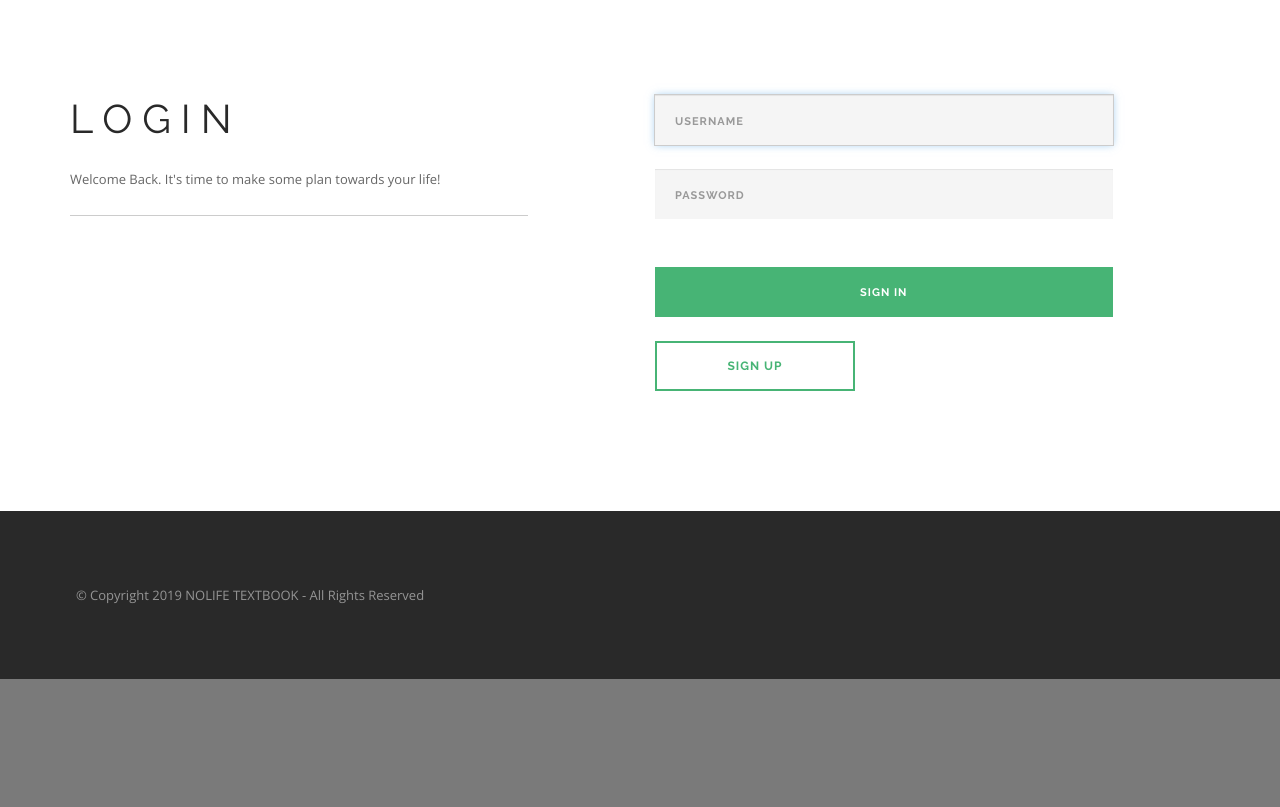
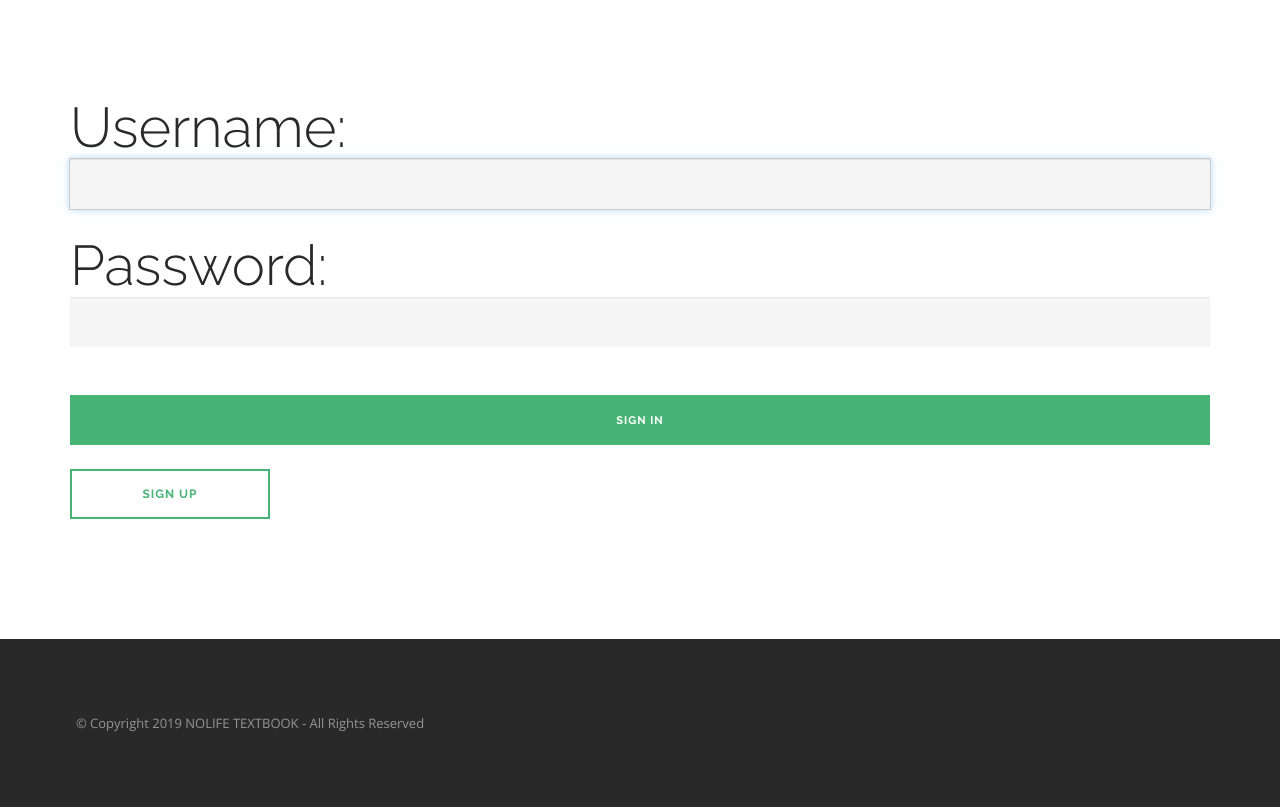
Before and after one commit to msbchoi/CollegeTextbookDb, a PHP site: page /login.php in a window 1280 px wide. Shown: the part 801-1608 px from the top of the page. Before the commit the page ends 1480 px from the top, so only its background shows below. Run offline with PHP 8.4, Linux system fonts and the light colour scheme.

Commit message:
Fixed some things

```diff
--- a/add_requirement.php
+++ b/add_requirement.php
@@ -46,7 +46,13 @@
 
     session_start();
     require('dbutil.php');
+
     $db = DbUtil::loginConnection($_SESSION['level'], $_SESSION['levelpwd']);
+	if($_SESSION['message'] != '')
+	{
+		echo "<h1>".$_SESSION['message']."</h2>";
+		$_SESSION['message'] = '';
+	}
     $stmt = $db->stmt_init();
     ?>
 
--- a/add_textbook.php
+++ b/add_textbook.php
@@ -102,7 +102,7 @@
             <input type = "text"  name = "textbook_data"    /></br>
             <input type="submit" value="Add" name="action" />
 
-		                           <!-- <button type="submit">Add</button>-->
+		                           <button type="submit">Add</button>
 		                        </form>
 
 
--- a/add_to_existing_requirement.php
+++ b/add_to_existing_requirement.php
@@ -49,6 +49,11 @@
 
     session_start();
     require('dbutil.php');
+	if($_SESSION['message'] != '')
+	{
+		echo "<h1>".$_SESSION['message']."</h2>";
+		$_SESSION['message'] = '';
+	}
     $db = DbUtil::loginConnection($_SESSION['level'], $_SESSION['levelpwd']);
     $stmt = $db->stmt_init();
     ?>
--- a/department_inserter.php
+++ b/department_inserter.php
@@ -34,7 +34,8 @@ if (!mysqli_query( $db, $sql)){
 }else{
     echo "Successfully added into the department table";
 }
-
+$_SESSION['message'] = 'Successfully added Department!';
+   header('Location: add_department.php');
 ?>
 </body>
 </html>
--- a/login.php
+++ b/login.php
@@ -1,11 +1,25 @@
+<!DOCTYPE html>
+<html>
+<head>
+        <meta charset="utf-8">
+        <title>Log In</title>
+        <meta name="viewport" content="width=device-width, initial-scale=1.0">
+        <link href="css/font-awesome.min.css" rel="stylesheet" type="text/css" media="all">
+        <link href="css/themify-icons.css" rel="stylesheet" type="text/css" media="all" />
+        <link href="css/bootstrap.css" rel="stylesheet" type="text/css" media="all" />
+        <link href="css/flexslider.css" rel="stylesheet" type="text/css" media="all" />
+        <link href="css/theme.css" rel="stylesheet" type="text/css" media="all" />
+        <link href="css/custom.css" rel="stylesheet" type="text/css" media="all" />
+        <link href='http://fonts.googleapis.com/css?family=Lato:300,400%7CRaleway:100,400,300,500,600,700%7COpen+Sans:400,500,600' rel='stylesheet' type='text/css'>
+	</head>
+
+<body>
 <?php session_start(); ?>
 <?php
-
 	$_SESSION['user'] = "";
 	$_SESSION['pwd'] = "";
 	$_SESSION['level'] ="";
 	$_SESSION['levelpwd'] = "";
-
 	$gen_error = "";
 	if($_SERVER['REQUEST_METHOD'] == "POST")
 	{
@@ -32,19 +46,15 @@
 
 			#$statement->bindValue(':curr_user', $_POST['username']);
 			#$statement->bindValue(':pwd', $_POST['pwd']);
-			$query_user = $_POST['username'];
-			$query_pw = $_POST['pwd'];
-			$statement->bind_param('ss', $query_user, $query_pw);
-			#echo "<p>".$_POST['username'].' + '.$_POST['pwd']."</p>";
+			$statement->bind_param('ss', $_POST['username'], $_POST['pwd']);
+
 			$statement->execute();
 			$statement->bind_result($user, $userpw, $usertype);
-			if(!empty($statement->fetch()))
+			#$results = $statement->fetchAll();
+
+
+			while($statement->fetch())
 			{
-				#echo "<p> not empty</p>";
-				#echo "<h1>".$user."+".$userpw."+".$usertype."</h1>";
-				#$stmt->bind_result($f_user, $f_pw, $f_level);
-
-					echo "<h1>".$user."+".$userpw."+".$usertype."</h1>";
 				$_SESSION['user'] = $user;
 				$_SESSION['pwd'] = $userpw;
 				$_SESSION['levelpwd'] = 'ahG1zee5';
@@ -61,17 +71,9 @@
 				{
 					$_SESSION['level'] = 'mev8vy_a';
 				}
-
+			}
 
 			$statement->close();
-				header('Location: main_page.php');
-			}
-			else
-			{
-				$gen_error = "Sorry, we could not find a user matching this username and password";
-				$statement->close();
-			}
-
 
 
 
@@ -82,29 +84,10 @@
 			#from here on out, every time you want to connect to the db call the loginConnection function with the $_SESSION['level'] and
 			# $_SESSION['levelpwd'] as arguments
 
-
+			header('Location: main_page.php');
 		}
 	}
 ?>
-
-<!doctype html>
-<html lang="en">
-    <head>
-        <meta charset="utf-8">
-        <title>Login</title>
-        <meta name="viewport" content="width=device-width, initial-scale=1.0">
-        <link href="css/font-awesome.min.css" rel="stylesheet" type="text/css" media="all">
-        <link href="css/themify-icons.css" rel="stylesheet" type="text/css" media="all" />
-        <link href="css/bootstrap.css" rel="stylesheet" type="text/css" media="all" />
-        <link href="css/flexslider.css" rel="stylesheet" type="text/css" media="all" />
-        <link href="css/theme.css" rel="stylesheet" type="text/css" media="all" />
-        <link href="css/custom.css" rel="stylesheet" type="text/css" media="all" />
-        <link href='http://fonts.googleapis.com/css?family=Lato:300,400%7CRaleway:100,400,300,500,600,700%7COpen+Sans:400,500,600' rel='stylesheet' type='text/css'>
-    </head>
-    <body>
-
-		<div class="nav-container">
-		</div>
 
 	<div class="main-container">
 		<section class="cover fullscreen image-slider slider-all-controls controls-inside parallax">
@@ -151,26 +134,13 @@
 		        </ul>
 		    </section><section>
 		        <div class="container">
-		            <div class="row">
-		                <div class="col-sm-6 col-md-5">
-		                    <h2 class="uppercase">lOGIN</h2>
-		                    <p>Welcome Back. It's time to make some plan towards your life!</p>
-
-		                    <hr>
-
-
-		                </div>
-		                <div class="col-sm-6 col-md-5 col-md-offset-1">
     <form action="login.php" method="post">
-		                        <input type="text" class="form-control" name="username" placeholder="Username" autofocus required />
-		                        <input type="password" class="form-control" name="pwd" placeholder="Password" required >
-		                        <!-- <a class = "btn btn-lg" type="submit" value="Sign in">Sign In</a> -->
+      <h1> Username: <input type="text" name="username" class="form-control" autofocus required /> </h1>
+      <h1> Password: <input type="password" name="pwd" class="form-control" required /> </h1>
       <span class="error"><?php echo $gen_error;?></span><br/>
 	  <input type="submit" value="Sign in" class="btn btn-light"  />
     </form>
 	<a class = "btn btn-lg" href= "signup.php"> Sign Up</a>
-		                </div>
-		            </div>
 
   </div>
 
@@ -199,10 +169,12 @@
 		</div>
 
 
-	<script src="js/jquery.min.js"></script>
-        <script src="js/bootstrap.min.js"></script>
-        <script src="js/flexslider.min.js"></script>
-        <script src="js/parallax.js"></script>
-        <script src="js/scripts.js"></script>
+
+
+
+
+
+
+
 </body>
 </html>
--- a/professor_inserter.php
+++ b/professor_inserter.php
@@ -44,7 +44,8 @@ if (!mysqli_query( $db, $sql)){
 }else{
     echo "Successfully added into the WORK_FOR table";
 }
-
+$_SESSION['message'] = 'Successfully added Professor!';
+   header('Location: add_professor.php');
 
 ?>
 </body>
--- a/requirement_modifier.php
+++ b/requirement_modifier.php
@@ -24,7 +24,8 @@ for($i = 0; $i < $num_courses; $i++){
         die('Error: ' . mysqli_error($db));
     }
 }
-
+$_SESSION['message'] = 'Successfully added course!';
+   header('Location: add_course.php');
 
 
 ?>
```
Also changed, not shown: add_department.php (+6 -2 lines), add_professor.php (+6 -2 lines). Lines whose indentation alone changed are shown as unchanged.
